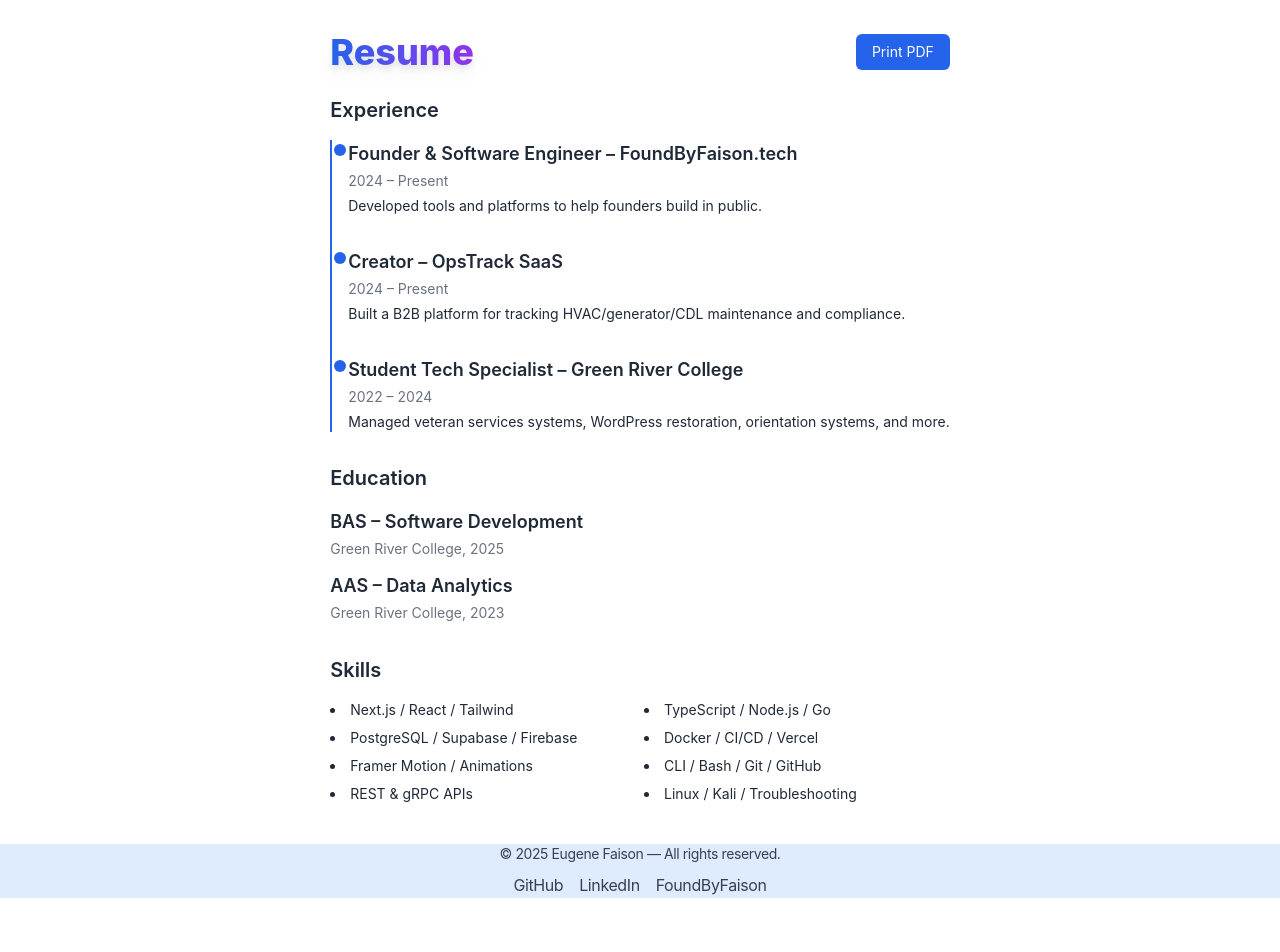
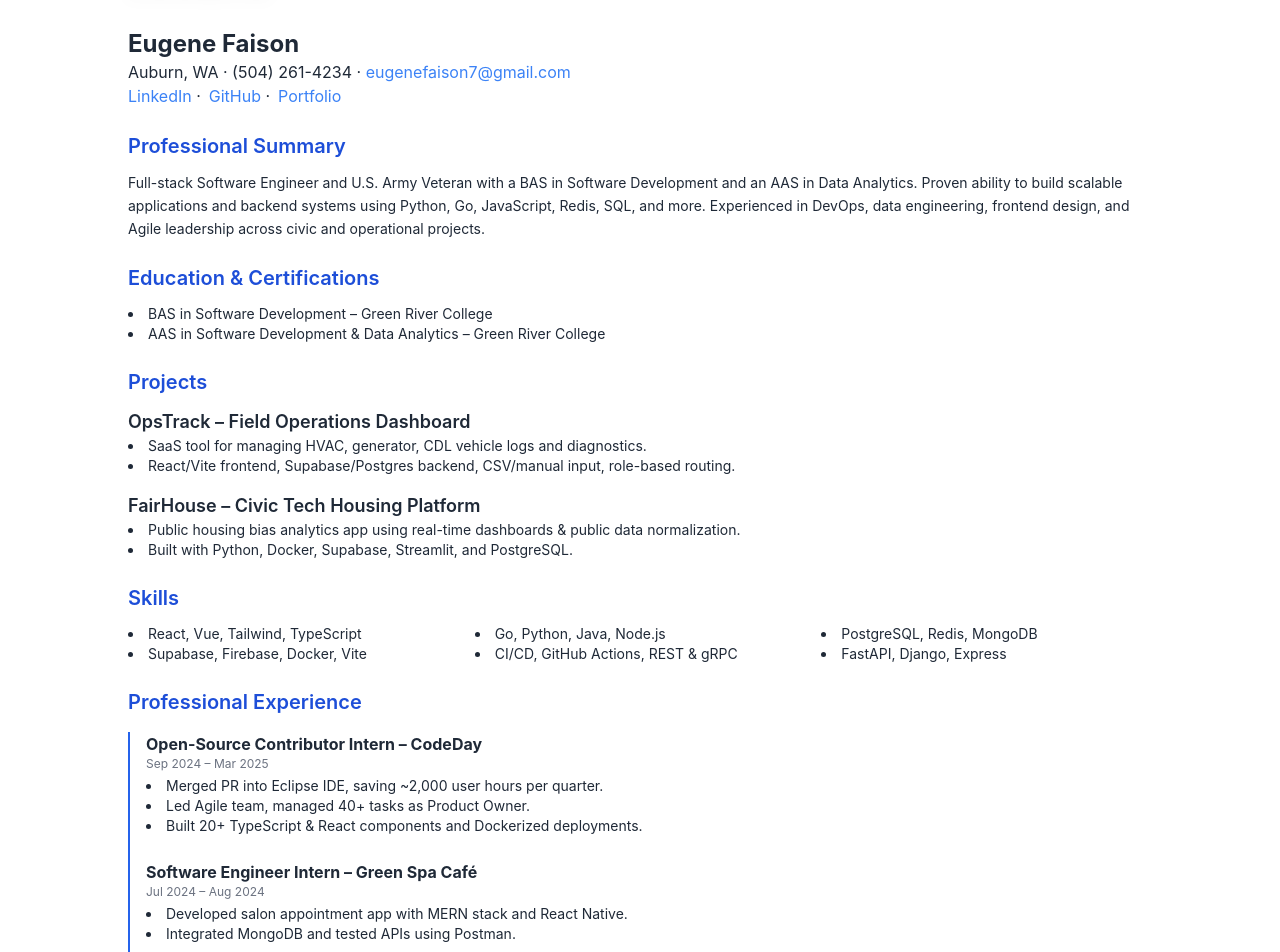
Before and after one commit to Gene7Him/my-portfolio, a Next.js app: page /resume in a window 1280 px wide. Shown: the part 160-1112 px from the top of the page. Before the commit the page ends 1058 px from the top, so only its background shows below. Built offline with nearby package versions, Linux system fonts and the light colour scheme.

Commit message:
Resume update

```diff
--- a/pages/resume.tsx
+++ b/pages/resume.tsx
@@ -3,120 +3,149 @@ import { useState } from 'react';
 import { motion } from 'framer-motion';
 import Navbar from '../components/Navbar';
 
+const Collapsible = ({
+  title,
+  children,
+  defaultOpen = true,
+}: {
+  title: string;
+  children: React.ReactNode;
+  defaultOpen?: boolean;
+}) => {
+  const [open, setOpen] = useState(defaultOpen);
+  return (
+    <section className="mb-6">
+      <button
+        onClick={() => setOpen(!open)}
+        className="w-full text-left text-xl font-semibold text-blue-700 dark:text-blue-300"
+      >
+        {title}
+      </button>
+      {open && <div className="mt-3">{children}</div>}
+    </section>
+  );
+};
+
 export default function Resume() {
-  const [showSections, setShowSections] = useState({
-    experience: true,
-    education: true,
-    skills: true,
-  });
-
-  const toggle = (key: keyof typeof showSections) =>
-    setShowSections({ ...showSections, [key]: !showSections[key] });
-
   return (
     <>
-      <Navbar />
-      <div className="min-h-screen flex flex-col bg-white dark:bg-baseDark text-gray-800 dark:text-white px-4 py-10">
-        <div className="max-w-4xl mx-auto">
-          <div className="flex justify-between items-center mb-6">
+
+      <div className="min-h-screen px-6 py-10 bg-white dark:bg-baseDark text-gray-800 dark:text-gray-200">
+        <div className="max-w-5xl mx-auto">
+          <div className="flex justify-between items-center mb-8">
             <h1 className="text-4xl font-extrabold bg-gradient-to-r from-blue-600 to-purple-600 bg-clip-text text-transparent drop-shadow-lg">
               Resume
             </h1>
             <button
               onClick={() => window.print()}
-              className="px-4 py-2 text-sm bg-blue-600 hover:bg-blue-700 text-white rounded-md"
+              className="px-4 py-2 bg-blue-600 text-white rounded hover:bg-blue-700 transition"
             >
               Print PDF
             </button>
           </div>
 
-          {/* Experience */}
-          <section className="mb-8">
-            <button
-              className="text-xl font-semibold w-full text-left"
-              onClick={() => toggle('experience')}
-            >
-              Experience
-            </button>
-            {showSections.experience && (
-              <div className="mt-4 space-y-8 border-l-2 border-blue-600 pl-4">
+          <div className="mb-6">
+            <h2 className="text-2xl font-bold">Eugene Faison</h2>
+            <p>Auburn, WA · (504) 261-4234 · <a className="text-blue-500 hover:underline" href="mailto:eugenefaison7@gmail.com">eugenefaison7@gmail.com</a></p>
+            <p>
+              <a href="https://linkedin.com/in/eugenefaison7" target="_blank" className="text-blue-500 hover:underline">LinkedIn</a> ·
+              <a href="https://github.com/Gene7Him" target="_blank" className="ml-2 text-blue-500 hover:underline">GitHub</a> ·
+              <a href="https://efaison.engineer" target="_blank" className="ml-2 text-blue-500 hover:underline">Portfolio</a>
+            </p>
+          </div>
+
+          <Collapsible title="Professional Summary">
+            <p className="text-sm leading-relaxed">
+              Full-stack Software Engineer and U.S. Army Veteran with a BAS in Software Development and an AAS in Data Analytics.
+              Proven ability to build scalable applications and backend systems using Python, Go, JavaScript, Redis, SQL, and more.
+              Experienced in DevOps, data engineering, frontend design, and Agile leadership across civic and operational projects.
+            </p>
+          </Collapsible>
+
+          <Collapsible title="Education & Certifications">
+            <ul className="list-disc list-inside text-sm">
+              <li>BAS in Software Development – Green River College</li>
+              <li>AAS in Software Development & Data Analytics – Green River College</li>
+            </ul>
+          </Collapsible>
+
+          <Collapsible title="Projects">
+            <div className="space-y-4 text-sm">
+              <div>
+                <h3 className="font-semibold text-lg">OpsTrack – Field Operations Dashboard</h3>
+                <ul className="list-disc list-inside">
+                  <li>SaaS tool for managing HVAC, generator, CDL vehicle logs and diagnostics.</li>
+                  <li>React/Vite frontend, Supabase/Postgres backend, CSV/manual input, role-based routing.</li>
+                </ul>
+              </div>
+              <div>
+                <h3 className="font-semibold text-lg">FairHouse – Civic Tech Housing Platform</h3>
+                <ul className="list-disc list-inside">
+                  <li>Public housing bias analytics app using real-time dashboards & public data normalization.</li>
+                  <li>Built with Python, Docker, Supabase, Streamlit, and PostgreSQL.</li>
+                </ul>
+              </div>
+            </div>
+          </Collapsible>
+
+          <Collapsible title="Skills">
+            <ul className="grid grid-cols-2 sm:grid-cols-3 gap-x-4 text-sm list-disc list-inside">
+              <li>React, Vue, Tailwind, TypeScript</li>
+              <li>Go, Python, Java, Node.js</li>
+              <li>PostgreSQL, Redis, MongoDB</li>
+              <li>Supabase, Firebase, Docker, Vite</li>
+              <li>CI/CD, GitHub Actions, REST & gRPC</li>
+              <li>FastAPI, Django, Express</li>
+            </ul>
+          </Collapsible>
+
+          <Collapsible title="Professional Experience">
+            <div className="border-l-2 border-blue-600 pl-4 space-y-6 mt-4">
+
               {[
                 {
-                    title: 'Founder & Software Engineer – FoundByFaison.tech',
-                    duration: '2024 – Present',
-                    description: 'Developed tools and platforms to help founders build in public.',
+                  title: 'Open-Source Contributor Intern – CodeDay',
+                  period: 'Sep 2024 – Mar 2025',
+                  bullets: [
+                    'Merged PR into Eclipse IDE, saving ~2,000 user hours per quarter.',
+                    'Led Agile team, managed 40+ tasks as Product Owner.',
+                    'Built 20+ TypeScript & React components and Dockerized deployments.',
+                  ],
                 },
                 {
-                    title: 'Creator – OpsTrack SaaS',
-                    duration: '2024 – Present',
-                    description: 'Built a B2B platform for tracking HVAC/generator/CDL maintenance and compliance.',
+                  title: 'Software Engineer Intern – Green Spa Café',
+                  period: 'Jul 2024 – Aug 2024',
+                  bullets: [
+                    'Developed salon appointment app with MERN stack and React Native.',
+                    'Integrated MongoDB and tested APIs using Postman.',
+                  ],
                 },
                 {
-                    title: 'Student Tech Specialist – Green River College',
-                    duration: '2022 – 2024',
-                    description: 'Managed veteran services systems, WordPress restoration, orientation systems, and more.',
+                  title: 'Generator & HVAC Technician – U.S. Army',
+                  period: 'May 2018 – Oct 2021',
+                  bullets: [
+                    'Led 20-person team across 580+ assets including generators, Humvees, HVAC.',
+                    'Reduced downtime 40% through diagnostics and maintenance workflows.',
+                  ],
                 },
-                ].map((item, i) => (
+              ].map((exp, i) => (
                 <motion.div
                   key={i}
                   initial={{ opacity: 0, x: -20 }}
                   whileInView={{ opacity: 1, x: 0 }}
-                    transition={{ duration: 0.4, delay: i * 0.1 }}
-                    className="relative"
+                  transition={{ delay: i * 0.15 }}
                 >
-                    <div className="absolute -left-[14px] top-1 w-3 h-3 bg-blue-600 rounded-full"></div>
-                    <h3 className="text-lg font-semibold">{item.title}</h3>
-                    <span className="text-sm text-gray-500 dark:text-gray-400">{item.duration}</span>
-                    <p className="text-sm mt-1">{item.description}</p>
+                  <h3 className="text-md font-bold">{exp.title}</h3>
+                  <p className="text-xs text-gray-500 dark:text-gray-400">{exp.period}</p>
+                  <ul className="list-disc list-inside text-sm mt-1">
+                    {exp.bullets.map((b, j) => (
+                      <li key={j}>{b}</li>
+                    ))}
+                  </ul>
                 </motion.div>
               ))}
             </div>
-            )}
-          </section>
-
-          {/* Education */}
-          <section className="mb-8">
-            <button
-              className="text-xl font-semibold w-full text-left"
-              onClick={() => toggle('education')}
-            >
-              Education
-            </button>
-            {showSections.education && (
-              <div className="mt-4 space-y-3">
-                <div>
-                  <h3 className="text-lg font-semibold">BAS – Software Development</h3>
-                  <span className="text-sm text-gray-500">Green River College, 2025</span>
-                </div>
-                <div>
-                  <h3 className="text-lg font-semibold">AAS – Data Analytics</h3>
-                  <span className="text-sm text-gray-500">Green River College, 2023</span>
-                </div>
-              </div>
-            )}
-          </section>
-
-          {/* Skills */}
-          <section>
-            <button
-              className="text-xl font-semibold w-full text-left"
-              onClick={() => toggle('skills')}
-            >
-              Skills
-            </button>
-            {showSections.skills && (
-              <ul className="mt-4 grid grid-cols-2 gap-2 text-sm list-disc list-inside">
-                <li>Next.js / React / Tailwind</li>
-                <li>TypeScript / Node.js / Go</li>
-                <li>PostgreSQL / Supabase / Firebase</li>
-                <li>Docker / CI/CD / Vercel</li>
-                <li>Framer Motion / Animations</li>
-                <li>CLI / Bash / Git / GitHub</li>
-                <li>REST & gRPC APIs</li>
-                <li>Linux / Kali / Troubleshooting</li>
-              </ul>
-            )}
-          </section>
+          </Collapsible>
         </div>
       </div>
     </>
```
Lines whose indentation alone changed are shown as unchanged.
